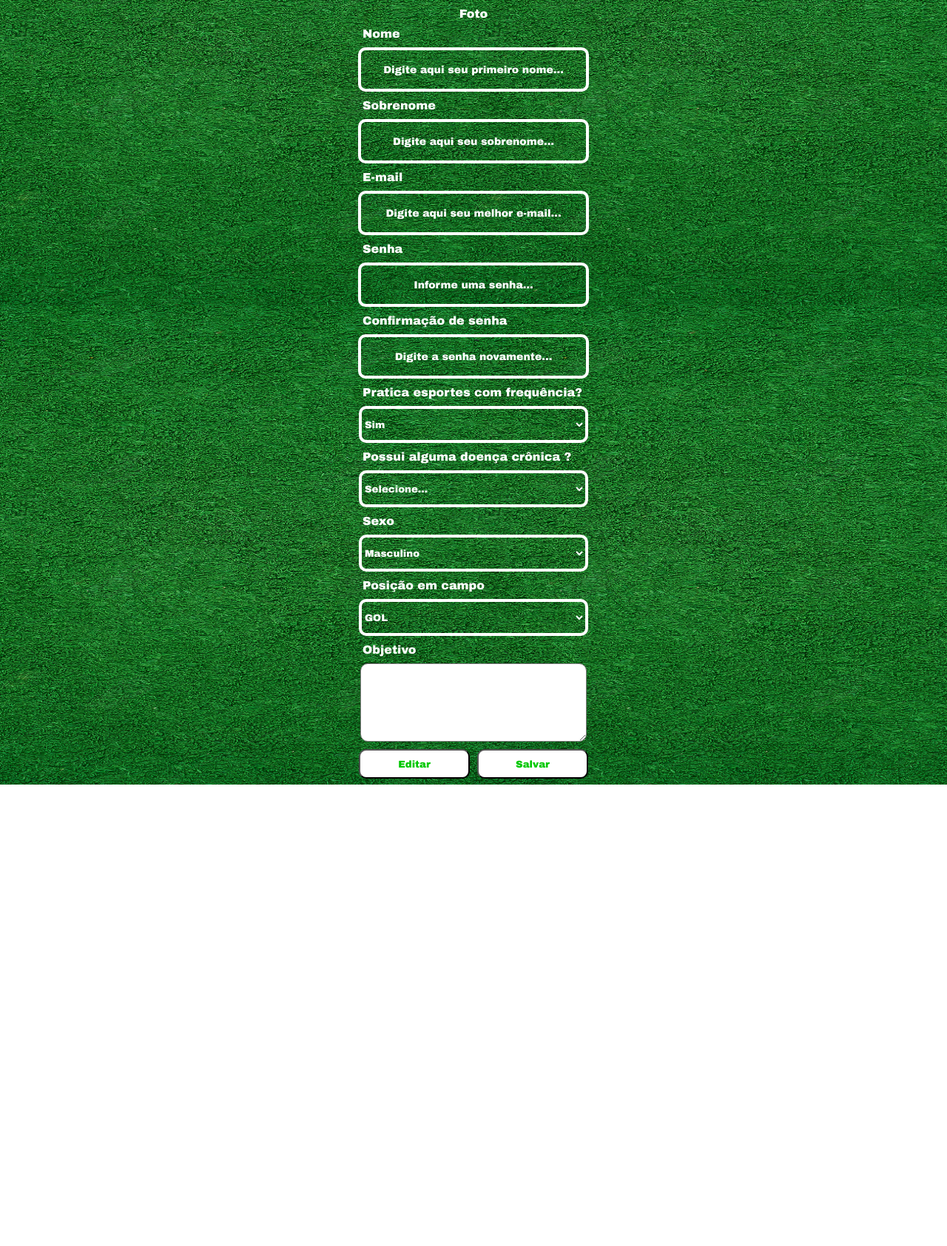
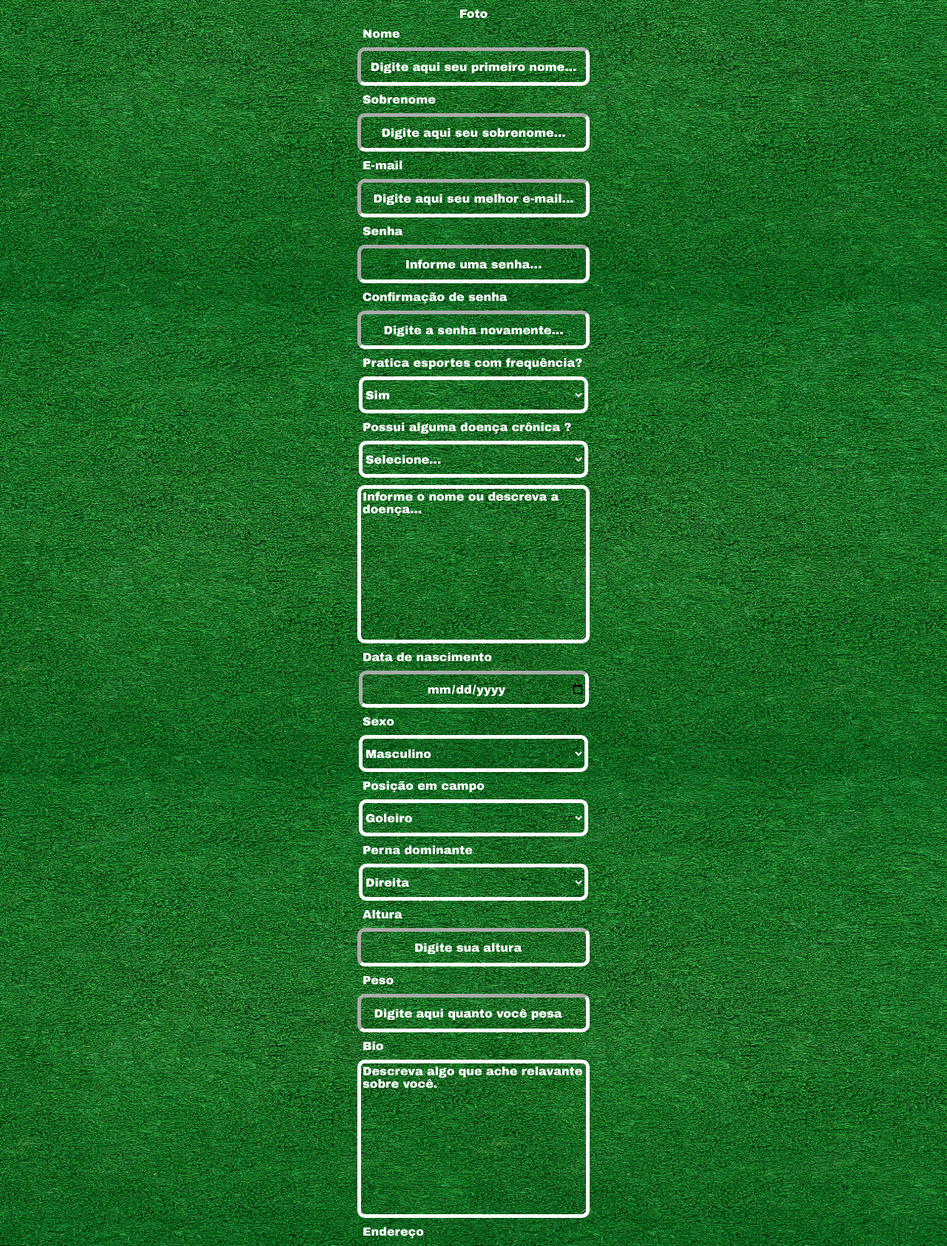
Before and after one commit to jnrwalter/Marcaai, a PHP site: page /telas/cadastroJogador.html in a window 1280 px wide. Shown: the part 235-1920 px from the top of the page at 74% size. Before the commit the page ends 1296 px from the top, so only its background shows below. Run offline with PHP 8.4, Linux system fonts and the light colour scheme.

Commit message:
Cadastro de jogador
Melhorias no cadastro de jogador, novos campos e ajuste de tamanhos.

```diff
--- a/css/cadastroJogador.css
+++ b/css/cadastroJogador.css
@@ -20,36 +20,24 @@ body{
 
 .input {
     width: 300px;
-    height: 50px;
+    height: 40px;
     background-color: rgba(255, 255, 255, 0);
-    border-top-style: solid;
-    border-right-style: solid;
-    border-bottom-style: solid;
-    border-left-style: solid;
-    border-top-color: rgba(255, 255, 255, 1);
-    border-right-color: rgba(255, 255, 255, 1);
-    border-bottom-color: rgba(255, 255, 255, 1);
-    border-left-color: rgba(255, 255, 255, 1);
-    border-top-width: 4px;
-    border-right-width: 4px;
-    border-bottom-width: 4px;
-    border-left-width: 4px;
-    border-top-left-radius: 10px;
-    border-top-right-radius: 10px;
-    border-bottom-right-radius: 10px;
-    border-bottom-left-radius: 10px;
     color: rgba(255, 255, 255, 1);
     text-align: center;
     text-transform: none;
     text-decoration: none;
     direction: ltr;
     font-family: Arial Black, Gadget, sans-serif;
-    font-size: 14px;
+    font-size: 16px;
+    border-width: 5px;
+    border-radius: 10px;
+    border-color: white;
 }
 
 #grupoBotoes {
     display: flex;
     justify-content: center;
+    flex-direction: column;
     align-items: center;
     align-self: center;
     gap: 10px;
@@ -64,8 +52,8 @@ body{
 }
 
 .botao {
-    width:150px;
-    height:40px;
+    width:250px;
+    height:50px;
     background-color:rgba(255, 255, 255, 1);
     border-top-left-radius:10px;
     border-top-right-radius:10px;
@@ -73,10 +61,26 @@ body{
     border-bottom-left-radius:10px;
     font-family:Arial Black, Gadget, sans-serif;
     color:rgba(0, 200, 0, 1);
+    font-size: 18px;
 }
 
 ::placeholder {
     color: white;
+}
+
+
+textarea {
+    font-family: Arial Black, Gadget, sans-serif;
+    font-size: 16px;
+    width: 300px;
+    min-height: 200px;
+    max-height: 600px;
+    font-family: Arial Black, Gadget, sans-serif;
+    color: rgba(255, 253, 253, 1);
+    border-color: white;
+    background-color: rgba(255, 255, 255, 0);
+    border-width: 5px;
+    border-radius: 10px;
 }
 
 #fotoJogador {
@@ -105,23 +109,11 @@ body{
 select {
     width: 310px;
     height: 50px;
+    font-size: 16px;
     background-color: rgba(255, 255, 255, 0);
-	border-top-left-radius:10px;
-	border-top-right-radius:10px;
-	border-bottom-right-radius:10px;
-	border-bottom-left-radius:10px;
-	border-top-width:4px;
-	border-right-width:4px;
-	border-bottom-width:4px;
-	border-left-width:4px;
-	border-top-style:solid;
-	border-right-style:solid;
-	border-bottom-style:solid;
-	border-left-style:solid;
-	border-top-color:rgba(255,255,255,1);
-	border-right-color:rgba(255,255,255,1);
-	border-bottom-color:rgba(255,255,255,1);
-	border-left-color:rgba(255,255,255,1);
+    border-color: white;
+    border-radius: 10px;
+    border-width: 5px;
 	font-family:Arial Black,Gadget,sans-serif;
 	color:rgba(255,255,255,1);
 }
--- a/telas/cadastroJogador.html
+++ b/telas/cadastroJogador.html
@@ -29,11 +29,14 @@
             <option style="color: black;" value="Não">Não</option>
         </select>
         <label class="label">Possui alguma doença crônica ?</label>
-        <select id="opcoesCondicaoFisica">
+        <select id="opcoesDoencasCronicas">
             <option style="color: black;">Selecione...</option>
             <option style="color: black;" value="Sim">Sim</option>
             <option style="color: black;" value="Não">Não</option>
         </select>
+        <textarea placeholder="Informe o nome ou descreva a doença..."></textarea>
+        <label class="label">Data de nascimento</label>
+        <input class="input" type="date">
         <label class="label">Sexo</label>
         <select id="opcoesCondicaoFisica">
             <option style="color: black;" value="Masculino">Masculino</option>
@@ -41,17 +44,51 @@
         </select>
         <label class="label">Posição em campo</label>
         <select id="opcoesProfissionalizacao">
-            <option style="color: black;" value="GOL">GOL</option>
-            <option style="color: black;" value="ZAG">ZAG</option>
-            <option style="color: black;" value="LAT">LAT</option>
-            <option style="color: black;" value="VOL">VOL</option>
-            <option style="color: black;" value="MEI">MEI</option>
-            <option style="color: black;" value="ATA">ATA</option>
-            <option style="color: black;" value="CE">OUTRO</option>
+            <option style="color: black;" value="GOL">Goleiro</option>
+            <option style="color: black;" value="ZAG">Zagueiro</option>
+            <option style="color: black;" value="LAT">Lateral</option>
+            <option style="color: black;" value="VOL">Volante</option>
+            <option style="color: black;" value="MEI">Meio de capo</option>
+            <option style="color: black;" value="ATA">Atacante</option>
+            <option style="color: black;" value="CE">Outro</option>
         </select>
-        <label class="label">Objetivo</label>
-        <textarea class="descricao">
-        </textarea>
+        <label class="label">Perna dominante</label>
+        <select id="opcoesPernaDominante">
+            <option style="color: black;" value="GOL">Direita</option>
+            <option style="color: black;" value="ZAG">Esquerda</option>
+            <option style="color: black;" value="LAT">Ambidestro</option>
+        </select>
+        <label class="label">Altura</label>
+        <input class="input" type="number" placeholder="Digite sua altura">
+        <label class="label">Peso</label>
+        <input class="input" type="number" placeholder="Digite aqui quanto você pesa">
+        <label class="label">Bio</label>
+        <textarea placeholder="Descreva algo que ache relavante sobre você."></textarea>
+        <label class="label">Endereço</label>
+        <label class="label" id="labelCep">CEP</label>
+        <input class="input" id="txtCep" type="number" name="txtCep" placeholder="74.000-00" />
+        <label class="label" id="labelNumero">Número</label>
+        <input class="input" id="txtNumero" type="number" name="txtNumero" placeholder="0" />
+        <label class="label" id="labelLogradouro">Logradouro</label>
+        <input class="input" id="txtLogradouro" type="text" name="txtLogradouro"
+            placeholder="Digite a rua onde localiza-se a arena." />
+        <label class="label" id="labelBairro">Bairro</label>
+        <input class="input" id="txtBairro" type="text" name="txtBairro"
+            placeholder="Digite o bairro onde localiza-se a arena." />
+        <label class="label" id="labelUf">UF</label>
+        <select name="opcoesEstados" id="opcoesEstados">
+            <option style="color:black" value="Selecione">Selecione...</option>
+            <option style="color:black" value="GO">GO</option>
+            <option style="color:black" value="DF">DF</option>
+            <option style="color:black" value="MT">MT</option>
+        </select>
+        <label class="label" id="labelCidade">Cidade</label>
+        <select name="opcoesCidades" id="opcoesCidades">
+            <option style="color:black" value="Selecione">Selecione...</option>
+            <option style="color:black" value="Goiania">Goiania</option>
+            <option style="color:black" value="Brasilia">Brasilia</option>
+            <option style="color:black" value="SJX">SJX</option>
+        </select>
         <div id="grupoBotoes">
             <button class="botao">Editar</button>
             <button class="botao">Salvar</button>
```
Also changed, not shown: css/index.css (+43 -18 lines), index.html (+51 -24 lines).
